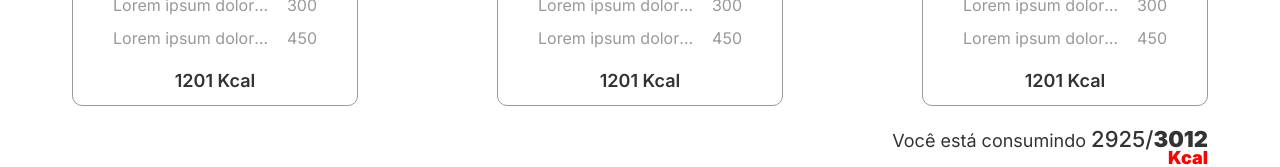
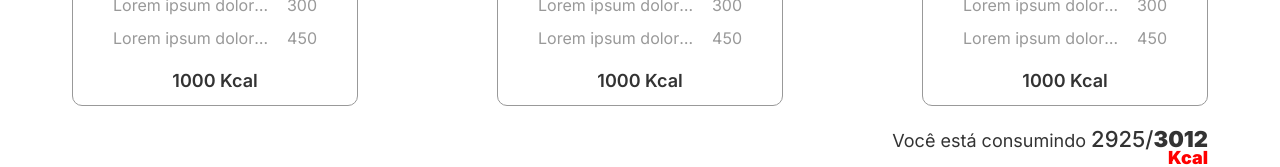
Before and after one commit to matheusapostulo/MacKcal, a Next.js app: page / in a window 1280 px wide. Shown: the part 472-639 px from the top of the page. Built offline with nearby package versions, Linux system fonts and the light colour scheme.

Commit message:
Adicionando totalAlimento ao CardRefeicao

```diff
--- a/src/app/components/CardRefeicao.jsx
+++ b/src/app/components/CardRefeicao.jsx
@@ -51,7 +51,7 @@ export default function CardRefeicao({periodo, alimentos, totalAlimento}){
                 </section>
 
                 <section className={styles.caloriasCard}>
-                    <p>1201 Kcal</p>
+                    <p>{totalAlimento}</p>
                 </section>
             </section>
         </main>
```
